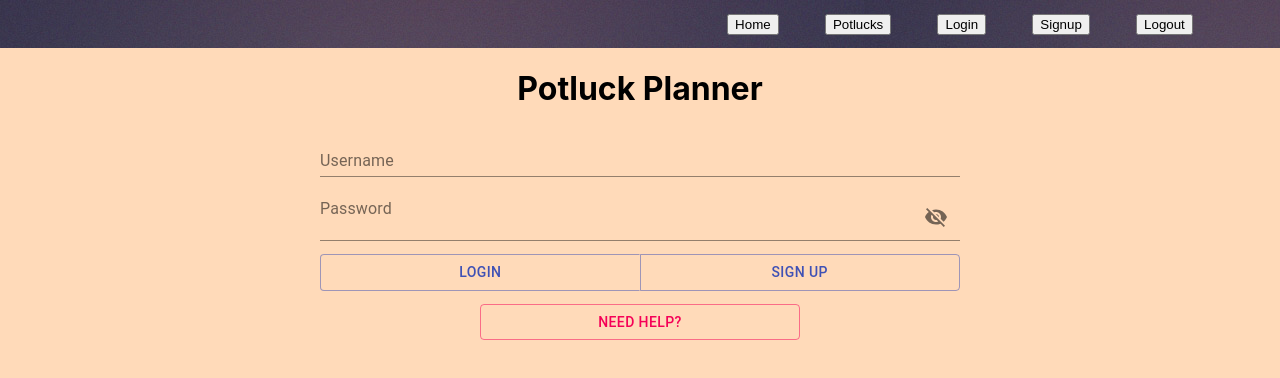
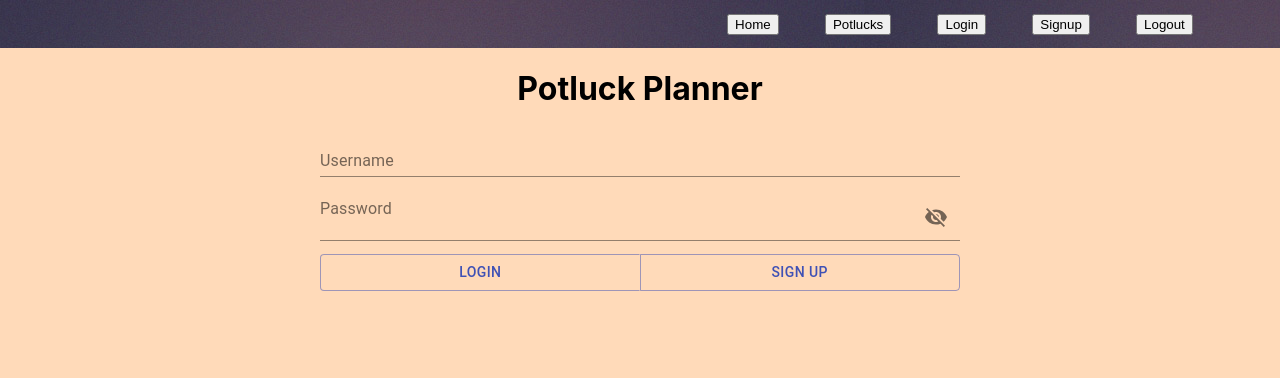
Before and after one commit to bw-potluck-planner-01/frontend, a React (Create React App) app: page /login in a window 1280 px wide. Shown: the top 378 px of the page. Built offline with nearby package versions, Linux system fonts and the light colour scheme.

Commit message:
update for merge

```diff
--- a/src/components/Login.js
+++ b/src/components/Login.js
@@ -6,6 +6,7 @@ import Visibility from "@material-ui/icons/Visibility";
 import VisibilityOff from "@material-ui/icons/VisibilityOff";
 import LoginAction from "../action/LoginAction";
 import { Alert } from "@material-ui/lab";
+import { useHistory } from "react-router-dom";
 
 function mapStateToProps(state) {
   return {
@@ -15,6 +16,7 @@ function mapStateToProps(state) {
   };
 }
 const Login = (props) => {
+  const history = useHistory();
   const useStyles = makeStyles((theme) => ({
     root: {
       display: "flex",
@@ -43,6 +45,12 @@ const Login = (props) => {
       padding: "0% auto",
       marginTop: "1%",
     },
+    form: {
+      width: "100%",
+      margin: "0% auto",
+      padding: "2%",
+      marginTop: "1%",
+    },
   }));
   const [values, setValues] = useState({
     username: "",
@@ -61,11 +69,7 @@ const Login = (props) => {
     event.preventDefault();
   };
   const handleSignUp = (event) => {
-    console.log("redirect to signup page!");
-    event.preventDefault();
-  };
-  const handleHelp = (event) => {
-    console.log("Help Action!");
+    history.push("/signup");
     event.preventDefault();
   };
   const handleSubmit = (event) => {
@@ -75,9 +79,11 @@ const Login = (props) => {
   };
   const classes = useStyles();
   return (
-    <>
-      <div>
+    <div>
+      <>
         <h1>Potluck Planner</h1>
+      </>
+      <div id="FormHolder">
         <div className="login-form">
           <div className={classes.root}>
             <material.FormControl className={classes.input}>
@@ -131,20 +137,11 @@ const Login = (props) => {
                   {props.error}
                 </Alert>
               ) : null}
-              <material.Button
-                id="help"
-                onClick={handleHelp}
-                className={classes.button}
-                variant="outlined"
-                color="secondary"
-              >
-                Need Help?
-              </material.Button>
             </material.FormControl>
           </div>
         </div>
       </div>
-    </>
+    </div>
   );
 };
 export default connect(mapStateToProps, { LoginAction })(Login);
```
Also changed, not shown: src/App.js (+12 -15 lines).
